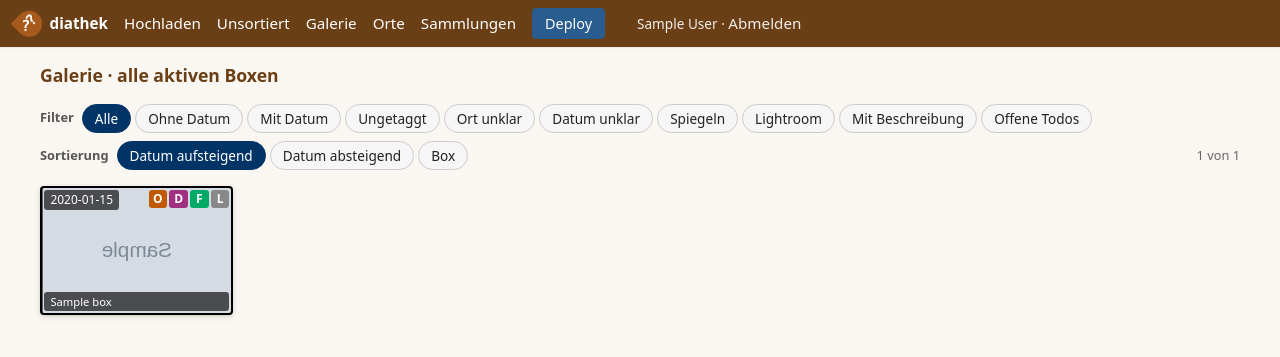
After one commit to rixx/diathek, a Django app: page /galerie/ in a window 1280 px wide. The commit adds this page. Shown: the top 357 px of the page. Run offline with Django 5.2, Linux system fonts and the light colour scheme; a user stored in the database is signed in; tables that the repository leaves empty hold one stand-in row (values such as "Sample post"); grey boxes marked "Sample" are stand-in pictures.

Commit message:
Add global gallery

```diff
--- a/src/diathek/core/templates/core/base.html
+++ b/src/diathek/core/templates/core/base.html
@@ -20,6 +20,7 @@
         <a href="{% url 'import' %}">Hochladen</a>
         <a href="{% url 'unsorted' %}">Unsortiert</a>
         {% endif %}
+        <a href="{% url 'gallery' %}">Galerie</a>
         <a href="{% url 'place_list' %}">Orte</a>
         <a href="{% url 'collection_list' %}">Sammlungen</a>
         {% if user.is_superuser and deploy_enabled %}
--- /dev/null
+++ b/src/diathek/core/templates/core/gallery.html
@@ -0,0 +1,200 @@
+{% extends "core/base.html" %}
+
+{% block title %}Galerie · diathek{% endblock %}
+
+{% block extra_head %}
+<style>
+.gallery-layout { display: grid; gap: 1rem; }
+.gallery-header { display: flex; justify-content: space-between; align-items: baseline; flex-wrap: wrap; gap: 0.5rem; }
+.gallery-header h1 { margin: 0; font-size: 1.1rem; }
+
+.gallery-controls {
+    display: flex;
+    flex-wrap: wrap;
+    gap: 0.5rem 1.25rem;
+    align-items: baseline;
+}
+.gallery-control-group {
+    display: flex;
+    flex-wrap: wrap;
+    gap: 0.25rem;
+    align-items: center;
+}
+.gallery-control-group > strong {
+    font-size: 0.8rem;
+    color: #555;
+    margin-right: 0.25rem;
+    font-weight: 600;
+}
+.gallery-chip {
+    font-size: 0.85rem;
+    padding: 0.25rem 0.75rem;
+    border: 1px solid #ccc;
+    background: #f6f6f6;
+    border-radius: 999px;
+    text-decoration: none;
+    color: inherit;
+}
+.gallery-chip:hover { background: #eee; }
+.gallery-chip.active { background: #036; color: #fff; border-color: #036; }
+.gallery-count { font-size: 0.8rem; color: #666; margin-left: auto; }
+
+.gallery-tiles {
+    display: grid;
+    grid-template-columns: repeat(auto-fill, minmax(180px, 1fr));
+    gap: 0.5rem;
+}
+.gallery-tile {
+    position: relative;
+    display: block;
+    aspect-ratio: 3 / 2;
+    text-decoration: none;
+    color: inherit;
+    border: 2px solid transparent;
+    background: #000;
+    box-shadow: 0 2px 6px rgba(0, 0, 0, 0.12), 0 1px 2px rgba(0, 0, 0, 0.08);
+    border-radius: 4px;
+    overflow: hidden;
+    transition: transform 0.15s ease, box-shadow 0.15s ease;
+}
+.gallery-tile:hover {
+    border-color: #036;
+    transform: translateY(-1px);
+    box-shadow: 0 6px 24px rgba(0, 0, 0, 0.18), 0 2px 6px rgba(0, 0, 0, 0.1);
+}
+.gallery-tile img {
+    width: 100%;
+    height: 100%;
+    object-fit: cover;
+    display: block;
+    background: #000;
+}
+.gallery-tile .placeholder {
+    width: 100%;
+    height: 100%;
+    display: flex;
+    align-items: center;
+    justify-content: center;
+    background: #222;
+    color: #aaa;
+    font-size: 0.75rem;
+    padding: 0.25rem;
+    text-align: center;
+    word-break: break-all;
+}
+.gallery-tile .date-badge {
+    position: absolute;
+    top: 2px;
+    left: 2px;
+    background: rgba(0, 0, 0, 0.65);
+    color: #fff;
+    font-size: 0.75rem;
+    padding: 0.1rem 0.4rem;
+    border-radius: 0.2rem;
+    max-width: calc(100% - 4px);
+    overflow: hidden;
+    text-overflow: ellipsis;
+    white-space: nowrap;
+}
+.gallery-tile .date-badge.no-date { background: rgba(200, 50, 50, 0.85); }
+.gallery-tile .box-badge {
+    position: absolute;
+    left: 2px;
+    right: 2px;
+    bottom: 2px;
+    background: rgba(0, 0, 0, 0.65);
+    color: #fff;
+    font-size: 0.7rem;
+    padding: 0.1rem 0.4rem;
+    border-radius: 0.2rem;
+    overflow: hidden;
+    text-overflow: ellipsis;
+    white-space: nowrap;
+}
+.gallery-tile .todos {
+    position: absolute;
+    top: 2px;
+    right: 2px;
+    display: flex;
+    gap: 0.15rem;
+}
+.gallery-tile .todo-icon {
+    font-size: 0.75rem;
+    width: 1.15rem;
+    height: 1.15rem;
+    display: inline-flex;
+    align-items: center;
+    justify-content: center;
+    background: rgba(0, 0, 0, 0.6);
+    color: #fff;
+    border-radius: 0.2rem;
+    font-weight: 700;
+}
+.gallery-tile .todo-icon.place-todo { background: #c05a00; }
+.gallery-tile .todo-icon.date-todo { background: #a03080; }
+.gallery-tile .todo-icon.flip-todo { background: #0a6; }
+.gallery-tile .todo-icon.edit-todo { background: #888; }
+.gallery-empty { padding: 2rem; text-align: center; color: #666; }
+</style>
+{% endblock %}
+
+{% block content %}
+<div class="gallery-layout">
+    <header class="gallery-header">
+        <h1>Galerie · alle aktiven Boxen</h1>
+    </header>
+
+    <nav class="gallery-controls" aria-label="Filter und Sortierung">
+        <div class="gallery-control-group" role="tablist" aria-label="Filter">
+            <strong>Filter</strong>
+            {% for key, label in filters %}
+            <a class="gallery-chip{% if key == active_filter %} active{% endif %}"
+               href="?filter={{ key }}&amp;sort={{ active_sort }}"
+               role="tab"
+               aria-selected="{% if key == active_filter %}true{% else %}false{% endif %}">{{ label }}</a>
+            {% endfor %}
+        </div>
+        <div class="gallery-control-group" role="tablist" aria-label="Sortierung">
+            <strong>Sortierung</strong>
+            {% for key, label in sorts %}
+            <a class="gallery-chip{% if key == active_sort %} active{% endif %}"
+               href="?filter={{ active_filter }}&amp;sort={{ key }}"
+               role="tab"
+               aria-selected="{% if key == active_sort %}true{% else %}false{% endif %}">{{ label }}</a>
+            {% endfor %}
+        </div>
+        <span class="gallery-count">{{ images|length }} von {{ total_count }}</span>
+    </nav>
+
+    {% if images %}
+    <div class="gallery-tiles">
+        {% for image in images %}
+        <a class="gallery-tile"
+           href="{% url 'image_detail' image.box.uuid image.pk %}"
+           data-image-id="{{ image.pk }}">
+            {% if image.thumb_small %}
+            <img src="{{ image.thumb_small.url }}" alt="{{ image.filename }}" loading="lazy"
+                 class="{% if image.needs_flip %}image-flipped{% endif %}">
+            {% else %}
+            <div class="placeholder">{{ image.filename }}</div>
+            {% endif %}
+            {% if image.date_display %}
+            <span class="date-badge" title="{{ image.date_display }}">{{ image.date_display }}</span>
+            {% else %}
+            <span class="date-badge no-date">kein Datum</span>
+            {% endif %}
+            <span class="todos">
+                {% if image.place_todo %}<span class="todo-icon place-todo" title="Ort unklar">O</span>{% endif %}
+                {% if image.date_todo %}<span class="todo-icon date-todo" title="Datum unklar">D</span>{% endif %}
+                {% if image.needs_flip %}<span class="todo-icon flip-todo" title="Spiegeln">F</span>{% endif %}
+                {% if image.edit_todo %}<span class="todo-icon edit-todo" title="Lightroom-Notiz">L</span>{% endif %}
+            </span>
+            <span class="box-badge" title="{{ image.box.name }}">{{ image.box.name }}</span>
+        </a>
+        {% endfor %}
+    </div>
+    {% else %}
+    <p class="gallery-empty">Keine Bilder passen zu diesem Filter.</p>
+    {% endif %}
+</div>
+{% endblock %}
--- a/src/diathek/core/urls.py
+++ b/src/diathek/core/urls.py
@@ -12,6 +12,7 @@ urlpatterns = [
         "box/<uuid:box_uuid>/<int:image_id>/", views.image_detail, name="image_detail"
     ),
     path("box/<uuid:box_uuid>/grid/", views.box_grid, name="box_grid"),
+    path("galerie/", views.gallery, name="gallery"),
     path("box/<uuid:box_uuid>/archiv/", views.box_archive, name="box_archive"),
     path("orte/", views.place_list, name="place_list"),
     path("orte/<int:pk>/", views.place_set_coords, name="place_set_coords"),
--- a/src/diathek/core/views.py
+++ b/src/diathek/core/views.py
@@ -488,6 +488,75 @@ def _apply_grid_filter(qs, key):
             | ~Q(edit_todo="")
         )
     return qs
+
+
+GALLERY_FILTERS = (
+    ("all", "Alle"),
+    ("no-date", "Ohne Datum"),
+    ("has-date", "Mit Datum"),
+    ("untagged", "Ungetaggt"),
+    ("place-todo", "Ort unklar"),
+    ("date-todo", "Datum unklar"),
+    ("flip-todo", "Spiegeln"),
+    ("edit-todo", "Lightroom"),
+    ("has-description", "Mit Beschreibung"),
+    ("any-todo", "Offene Todos"),
+)
+
+GALLERY_FILTER_KEYS = {key for key, _ in GALLERY_FILTERS}
+
+GALLERY_SORTS = (
+    ("date", "Datum aufsteigend"),
+    ("date-desc", "Datum absteigend"),
+    ("box", "Box"),
+)
+
+GALLERY_SORT_KEYS = {key for key, _ in GALLERY_SORTS}
+
+
+def _apply_gallery_filter(qs, key):
+    if key == "no-date":
+        return qs.filter(date_earliest__isnull=True, date_latest__isnull=True)
+    if key == "has-date":
+        return qs.exclude(date_earliest__isnull=True)
+    return _apply_grid_filter(qs, key)
+
+
+def _apply_gallery_sort(qs, key):
+    box_tiebreak = ("box__sort_order", "box__name", "sequence_in_box")
+    if key == "date-desc":
+        return qs.order_by(
+            F("date_earliest").desc(nulls_last=True), *box_tiebreak
+        )
+    if key == "box":
+        return qs.order_by(*box_tiebreak)
+    return qs.order_by(F("date_earliest").asc(nulls_last=True), *box_tiebreak)
+
+
+@login_required
+def gallery(request):
+    raw_filter = request.GET.get("filter", "all")
+    active_filter = raw_filter if raw_filter in GALLERY_FILTER_KEYS else "all"
+    raw_sort = request.GET.get("sort", "date")
+    active_sort = raw_sort if raw_sort in GALLERY_SORT_KEYS else "date"
+    base_qs = Image.objects.select_related("box", "place").filter(
+        box__archived=False
+    )
+    total_count = base_qs.count()
+    filtered = _apply_gallery_filter(base_qs, active_filter)
+    ordered = _apply_gallery_sort(filtered, active_sort)
+    return render(
+        request,
+        "core/gallery.html",
+        {
+            "images": ordered,
+            "filters": GALLERY_FILTERS,
+            "sorts": GALLERY_SORTS,
+            "active_filter": active_filter,
+            "active_sort": active_sort,
+            "total_count": total_count,
+        },
+    )
 
 
 @login_required
```
Also changed, not shown: src/diathek/core/templates/core/detail.html (+10 -2 lines), src/tests/views/test_gallery.py (added, +336 -0 lines).
